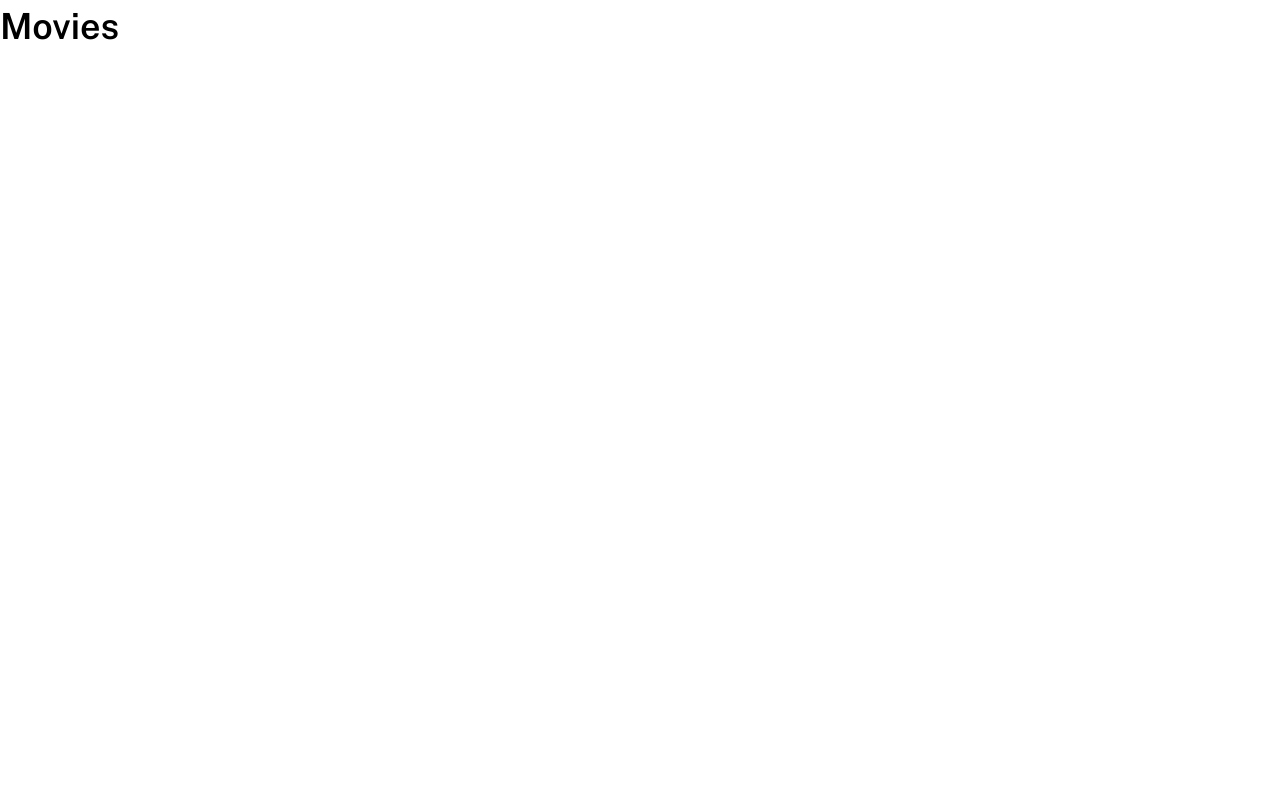
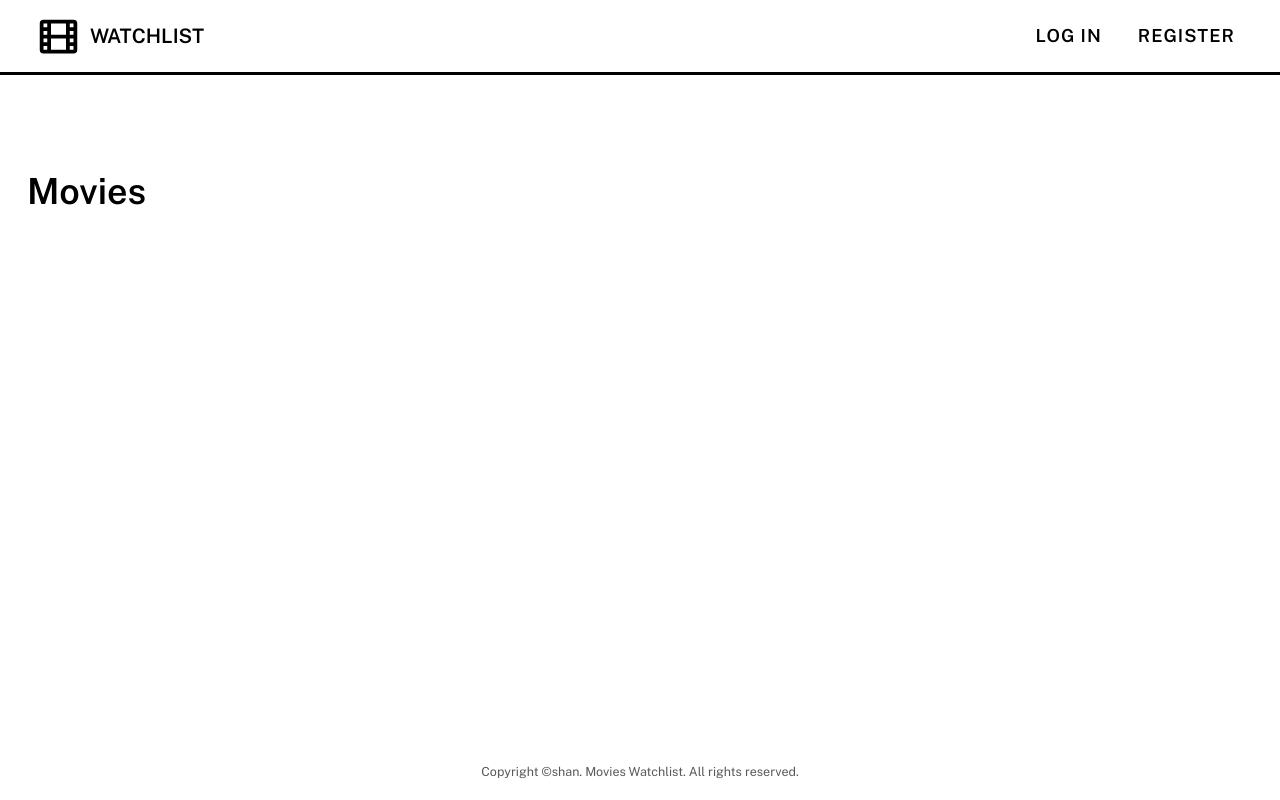
Before and after one commit to shanmuga-priya-tech/movie-watchlist, a Flask app: page / in a window 1280 px wide. Before the commit the page is almost empty. Run offline with Flask 3, Linux system fonts and the light colour scheme.

Commit message:
created a header and footer section

```diff
--- a/movie_library/static/css/main.css
+++ b/movie_library/static/css/main.css
@@ -46,11 +46,114 @@ html {
 }
 
 body {
+  /* display:flex and column makes the footer to push down and main ele to takeup entire height*/
+  display: flex;
+  flex-direction: column;
   /* Sets the shared font characteristics, so that that they can be inherited globally */
   font-family: "Public Sans", sans-serif;
   color: var(--text-dark);
   line-height: 1.45;
   background-color: var(--background-color);
+}
+
+.main{
+  flex-grow: 1;
+  padding: 3rem 1.5rem 2rem 1.5rem;
+}
+
+@media screen and (min-width: 30em) {
+  .main{
+    padding-top: 5rem;
+  }
+}
+
+/* -------------nav bar styles---------------*/
+.header {
+  padding: 0 2rem;
+  border-bottom: var(--border);
+}
+
+.header__logo {
+  display: flex;
+  align-items: center;
+  height: 4rem;
+  color: inherit;
+  text-decoration: none;
+}
+
+.header__logo:hover {
+  color: var(--accent-colour);
+}
+
+.logo__icon {
+  width: 2.5rem;
+  height: 2.5rem;
+}
+
+.logo__name {
+  margin-left: 0.5rem;
+  text-transform: uppercase;
+  font-weight: 600;
+  font-size: 20px;
+}
+
+.nav-container {
+  display: flex;
+  justify-content: space-between;
+
+  /* limits the width of the navigation area to 1200px and centres it within the header */
+  max-width: 75rem;
+  margin: 0 auto;
+}
+
+.nav {
+  display: flex;
+}
+
+.nav__link {
+  /* Setting display: flex and align-items: center places the links inside the list items
+       vertically in the center of the list item */
+  display: flex;
+  align-items: center;
+  padding: 0 0.5rem;
+
+  /* Removes standard underlines from these links. Explicitly inherits text colour from the body */
+  text-decoration: none;
+  color: inherit;
+}
+
+/* Sets the background colour and text colour of our navigation items when the item has
+   the .nav__link--active class, indicating the current page */
+.nav__link--active {
+  background: var(--accent-colour);
+  color: var(--text-light);
+}
+
+.nav__link:not(:last-child){
+  margin-right: 1rem;
+}
+
+.nav__link:hover{
+  margin-bottom: -3px;
+  border-bottom: var(--border);
+}
+
+.nav__item{
+  font-weight: 600;
+  letter-spacing: 1px;
+  text-transform: uppercase;
+}
+
+.nav__icon{
+  width: 1em;
+  height: 1em;
+}
+
+.footer{
+  padding: 1rem 0;
+  color: var(--text-muted);
+  text-align: center;
+  font-size: 15px;
 }
 
 /* Button styles that we'll share across our site */
--- a/movie_library/templates/layout.html
+++ b/movie_library/templates/layout.html
@@ -1,3 +1,6 @@
+{% from "macros/nav.html" import header %}
+{% from "macros/footer.html" import footer %}
+
 <!DOCTYPE html>
 <html lang="en">
   <head>
@@ -5,16 +8,29 @@
     <meta name="viewport" content="width=device-width, initial-scale=1.0" />
     <meta http-equiv="X-UA-Compatible" content="ie=edge" />
     <title>{{ title | default('Movie Watchlist') }}</title>
-        <link href="https://fonts.googleapis.com/css?family=Public+Sans:400,600&display=swap" rel="stylesheet">
-        <link rel="stylesheet" href="{{ url_for('static', filename='css/reset.css') }}" />
-        <link rel="stylesheet" href="{{ url_for('static', filename='css/main.css') }}" />
+    <link
+      href="https://fonts.googleapis.com/css?family=Public+Sans:400,600&display=swap"
+      rel="stylesheet"
+    />
+    <link
+      rel="stylesheet"
+      href="{{ url_for('static', filename='css/reset.css') }}"
+    />
+    <link
+      rel="stylesheet"
+      href="{{ url_for('static', filename='css/main.css') }}"
+    />
 
     {% block head_content %} {% endblock %}
   </head>
 
   <body>
+    {{ header(session.get("email"),session.get("theme")) }}
     <main class="main">
-            {% block main_content %} {% endblock %}
+        {% block main_content %}
+
+        {% endblock %}
     </main>
+    {{ footer() }}
   </body>
 </html>
--- /dev/null
+++ b/movie_library/templates/macros/footer.html
@@ -0,0 +1,5 @@
+{% macro footer() %}
+<footer class="footer">
+    <small>Copyright &copy;shan. Movies Watchlist. All rights reserved. </small>
+</footer>
+{% endmacro %}
--- /dev/null
+++ b/movie_library/templates/macros/nav.html
@@ -0,0 +1,35 @@
+{% macro header(email,theme) %}
+<header class="header">
+  <div class="nav-container">
+    <a href="{{url_for('pages.index')}}" class="header__logo">
+      <!--prettier-ignore-->
+      <svg xmlns="http://www.w3.org/2000/svg" class="logo__icon" fill="none" viewBox="0 0 24 24" stroke="currentColor">
+            <path stroke-linecap="round" stroke-linejoin="round" stroke-width="2" d="M7 4v16M17 4v16M3 8h4m10 0h4M3 12h18M3 16h4m10 0h4M4 20h16a1 1 0 001-1V5a1 1 0 00-1-1H4a1 1 0 00-1 1v14a1 1 0 001 1z" />
+        </svg>
+      <span class="logo__name">Watchlist</span>
+    </a>
+    <nav class="nav">
+      {% if not email %}
+        <!--if thr is no email we show login,register menu-->
+        <a href="#" class="nav__link">
+          <span class="nav__item">Log in</span>
+        </a>
+
+        <a href="#" class="nav__link">
+          <span class="nav__item">Register</span>
+        </a>
+      {% else %}
+      <!--if thr is email we show movies and logout menu-->
+        <a href="{{url_for('pages.index')}}"
+          class="nav__link {{ 'nav__link--active' if request.path == url_for('pages.index') }}">
+          <span class="nav__item">Movies</span>
+        </a>
+
+        <a href="#" class="nav__link">
+          <span class="nav__item">Log out</span>
+        </a>
+      {% endif %}
+    </nav>
+  </div>
+</header>
+{% endmacro %}
```
Lines whose indentation alone changed are shown as unchanged.
